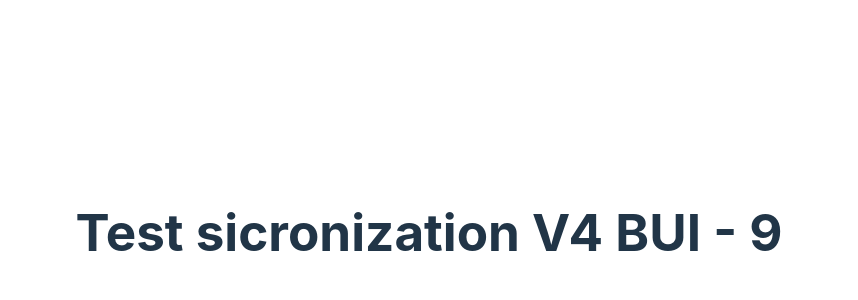
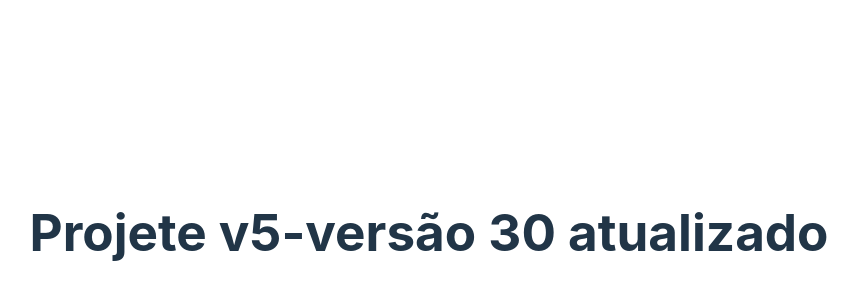
Before and after one commit to ARPDev-Desenvolvimento/init-react-vite-v4, a React (Vite) app: page / in a window 1280 px wide. Shown: the part 168-468 px from the top of the page, without its empty margins (211-1069 px from the left). Built offline with nearby package versions, Linux system fonts and the light colour scheme.

Commit message:
Synchronized changes from pull request 35: build - 30

```diff
--- a/src/App.tsx
+++ b/src/App.tsx
@@ -3,7 +3,7 @@ import "./App.css";
 function App() {
   return (
     <>
-      <h1>Test sicronization V4 BUI - 9</h1>
+      <h1>Projete v5-versão 30 atualizado</h1>
     </>
   );
 }
```
